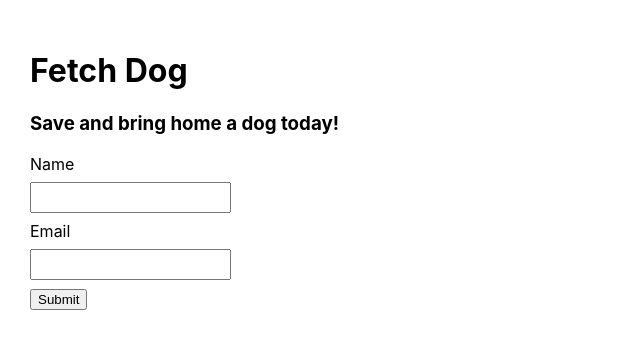
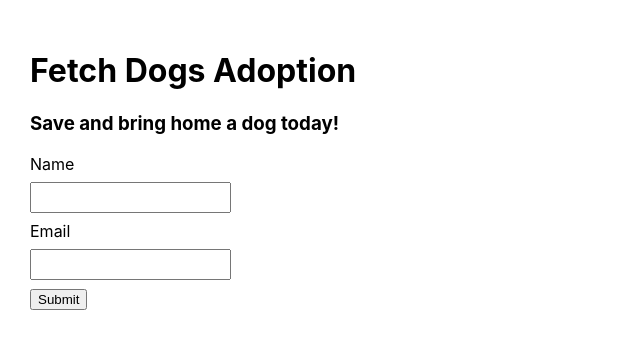
Before and after one commit to jng34/fetch-dogs, a React (Create React App) app: page / in a window 1280 px wide. Shown: the top 348 px of the page, without its empty margins (0-640 px from the left). Built offline with nearby package versions, Linux system fonts and the light colour scheme; no server answers.

Commit message:
updated title

```diff
--- a/src/components/Home.tsx
+++ b/src/components/Home.tsx
@@ -144,7 +144,7 @@ export default function Home() {
     <div>
       <header className="header">
         <h2 style={{ display: 'inline' }}>
-          Welcome to Fetch Dogs!
+          Welcome to Fetch Dogs Adoption!
           {/* <h2>Welcome to Fetch Dogs {name ? `, ${name}` : ""}! */}
           {/* <h2>Welcome to Fetch Dogs {state && state.name ? `, ${state.name}` : ""}! */}
         </h2>
--- a/src/components/Login.tsx
+++ b/src/components/Login.tsx
@@ -66,7 +66,7 @@ export default function Login() {
 
   return (
     <div className='pageLayout'>
-      <h1>Fetch Dog</h1>
+      <h1>Fetch Dogs Adoption</h1>
       <h3>Save and bring home a dog today!</h3>
         <form onSubmit={handleLogin}>
           <label>Name</label><br/>
--- a/src/components/usePagination.tsx
+++ b/src/components/usePagination.tsx
@@ -1,4 +1,4 @@
-import { useMemo } from "react"
+import { useMemo } from "react";
 
 interface Pagination {
   totalCount: number,
```
Also changed, not shown: 1 other file (tests, documents, lock files or other folders).
